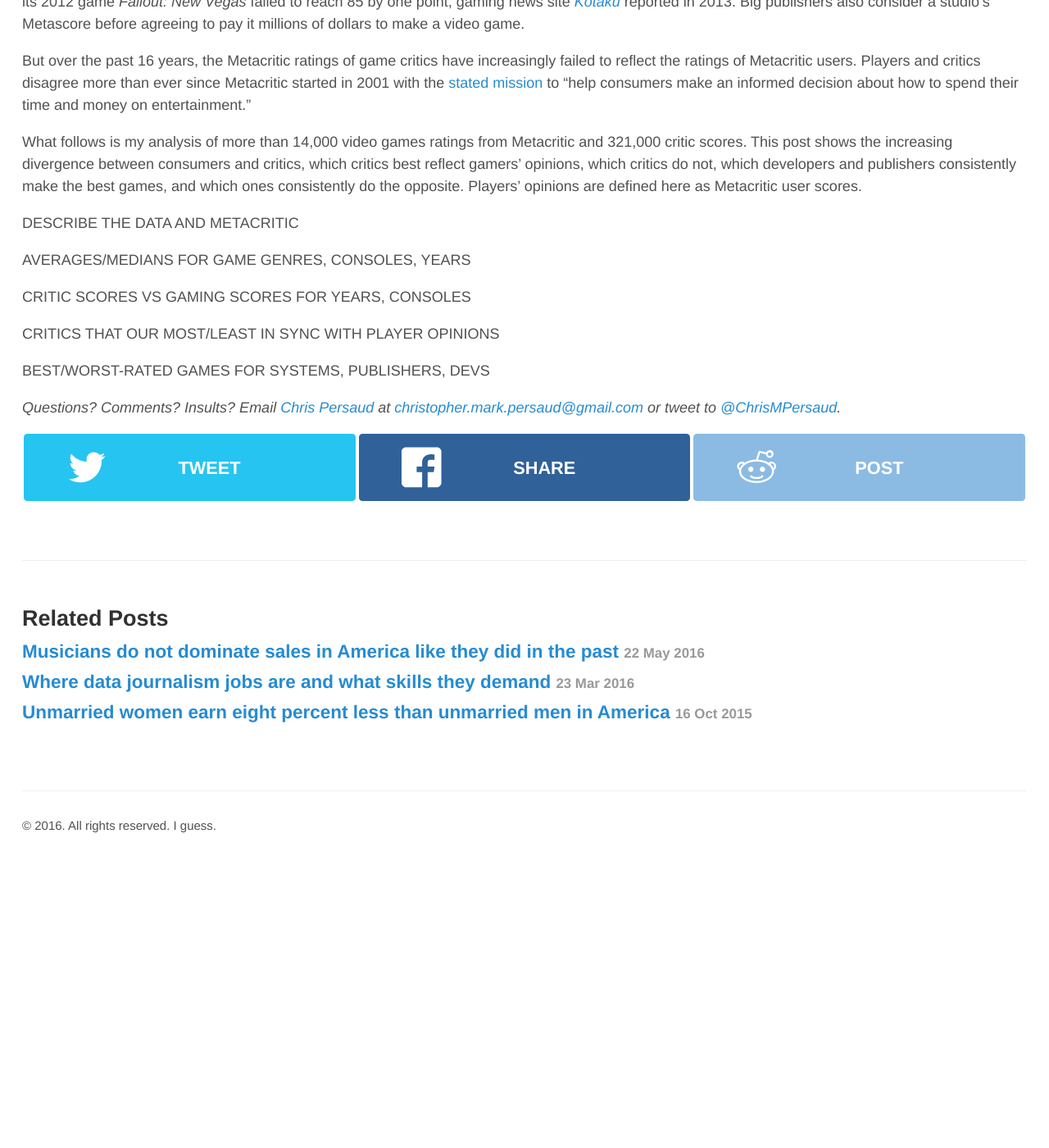
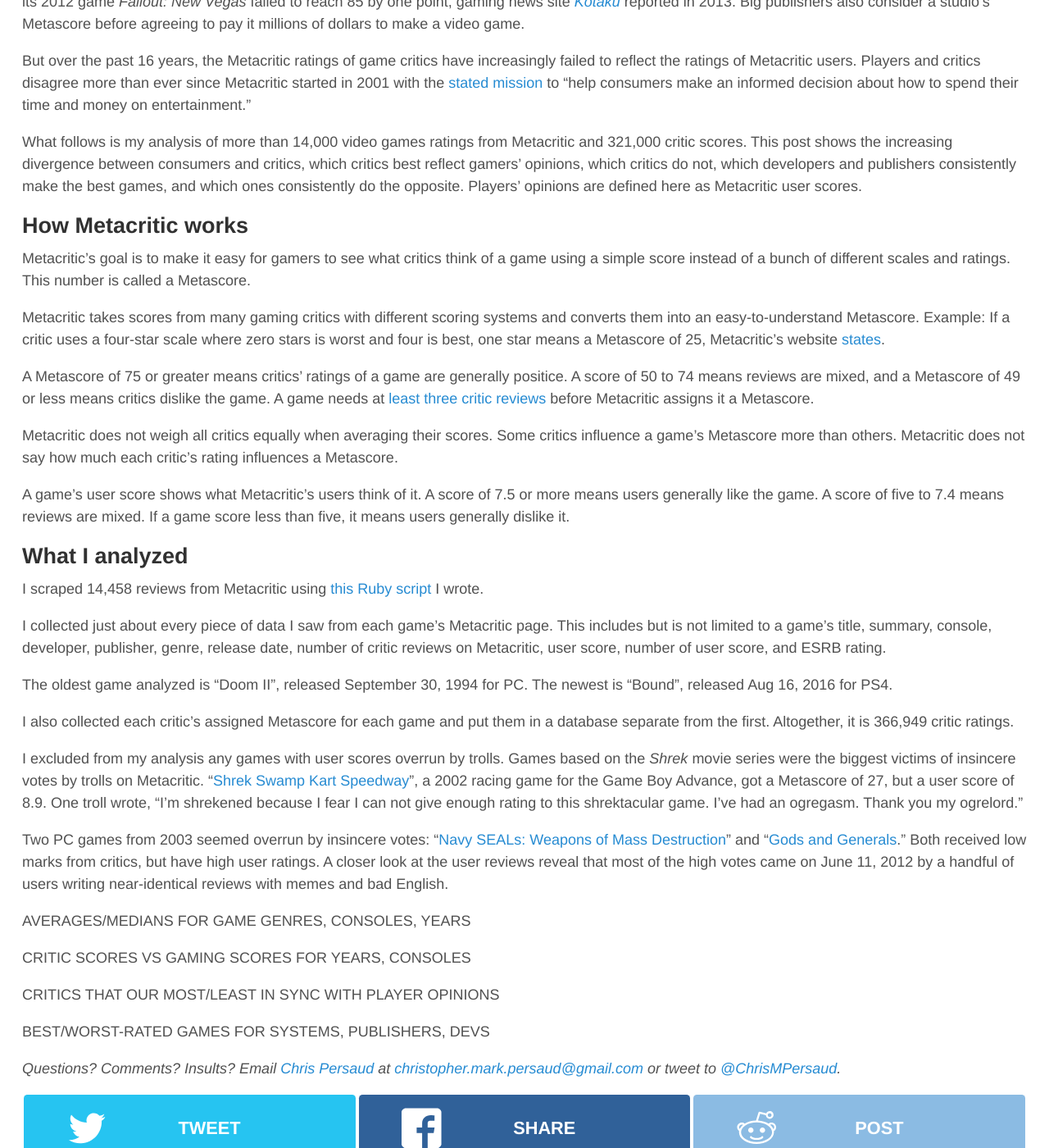
Before and after one commit to chrismp/chrismp.github.io, a Jekyll site: the page built from _posts/2099-01-01-metacritic-video-games.md, in a window 1280 px wide and 1400 px high, scrolled down 633 px. Shown: the whole window at 82% size. Built offline with Jekyll 4.4.1, drawn with Linux system fonts in a browser that asks for light colours; nearby versions of some CDN libraries; before the commit the page ends 1689 px from its top, so only the background shows below that.

Commit message:
add to post, describe Metacritic and dataset

```diff
--- a/_posts/2099-01-01-metacritic-video-games.md
+++ b/_posts/2099-01-01-metacritic-video-games.md
@@ -21,7 +21,31 @@
 
 What follows is my analysis of more than 14,000 video games ratings from Metacritic and 321,000 critic scores. This post shows the increasing divergence between consumers and critics, which critics best reflect gamers' opinions, which critics do not, which developers and publishers consistently make the best games, and which ones consistently do the opposite. Players' opinions are defined here as Metacritic user scores.
 
-DESCRIBE THE DATA AND METACRITIC
+## How Metacritic works
+
+Metacritic's goal is to make it easy for gamers to see what critics think of a game using a simple score instead of a bunch of different scales and ratings. This number is called a Metascore.
+
+Metacritic takes scores from many gaming critics with different scoring systems and converts them into an easy-to-understand Metascore. Example: If a critic uses a four-star scale where zero stars is worst and four is best, one star means a Metascore of 25, Metacritic's website [states](http://www.metacritic.com/about-metascores).
+
+A Metascore of 75 or greater means critics' ratings of a game are generally positice. A score of 50 to 74 means reviews are mixed, and a Metascore of 49 or less means critics dislike the game. A game needs at [least three critic reviews](http://www.metacritic.com/faq#item13) before Metacritic assigns it a Metascore.
+
+Metacritic does not weigh all critics equally when averaging their scores. Some critics influence a game's Metascore more than others. Metacritic does not say how much each critic's rating influences a Metascore.
+
+A game's user score shows what Metacritic's users think of it. A score of 7.5 or more means users generally like the game. A score of five to 7.4 means reviews are mixed. If a game score less than five, it means users generally dislike it.
+
+## What I analyzed
+
+I scraped 14,458 reviews from Metacritic using [this Ruby script](https://github.com/chrismp/Metacritic-video-games-scanner) I wrote.
+
+I collected just about every piece of data I saw from each game's Metacritic page. This includes but is not limited to a game's title, summary, console, developer, publisher, genre, release date, number of critic reviews on Metacritic, user score, number of user score, and ESRB rating.
+
+The oldest game analyzed is "Doom II", released September 30, 1994 for PC. The newest is "Bound", released Aug 16, 2016 for PS4.
+
+I also collected each critic's assigned Metascore for each game and put them in a database separate from the first. Altogether, it is 366,949 critic ratings.
+
+I excluded from my analysis any games with user scores overrun by trolls. Games based on the *Shrek* movie series were the biggest victims of insincere votes by trolls on Metacritic. "[Shrek Swamp Kart Speedway](http://www.metacritic.com/game/game-boy-advance/shrek-swamp-kart-speedway)", a 2002 racing game for the Game Boy Advance, got a Metascore of 27, but a user score of 8.9. One troll wrote, "I'm shrekened because I fear I can not give enough rating to this shrektacular game. I've had an ogregasm. Thank you my ogrelord."
+
+Two PC games from 2003 seemed overrun by insincere votes: "[Navy SEALs: Weapons of Mass Destruction](http://www.metacritic.com/game/pc/navy-seals-weapons-of-mass-destruction/user-reviews)" and "[Gods and Generals](http://www.metacritic.com/game/pc/gods-and-generals/user-reviews)." Both received low marks from critics, but have high user ratings. A closer look at the user reviews reveal that most of the high votes came on June 11, 2012 by a handful of users writing near-identical reviews with memes and bad English.
 
 AVERAGES/MEDIANS FOR GAME GENRES, CONSOLES, YEARS
 
```
